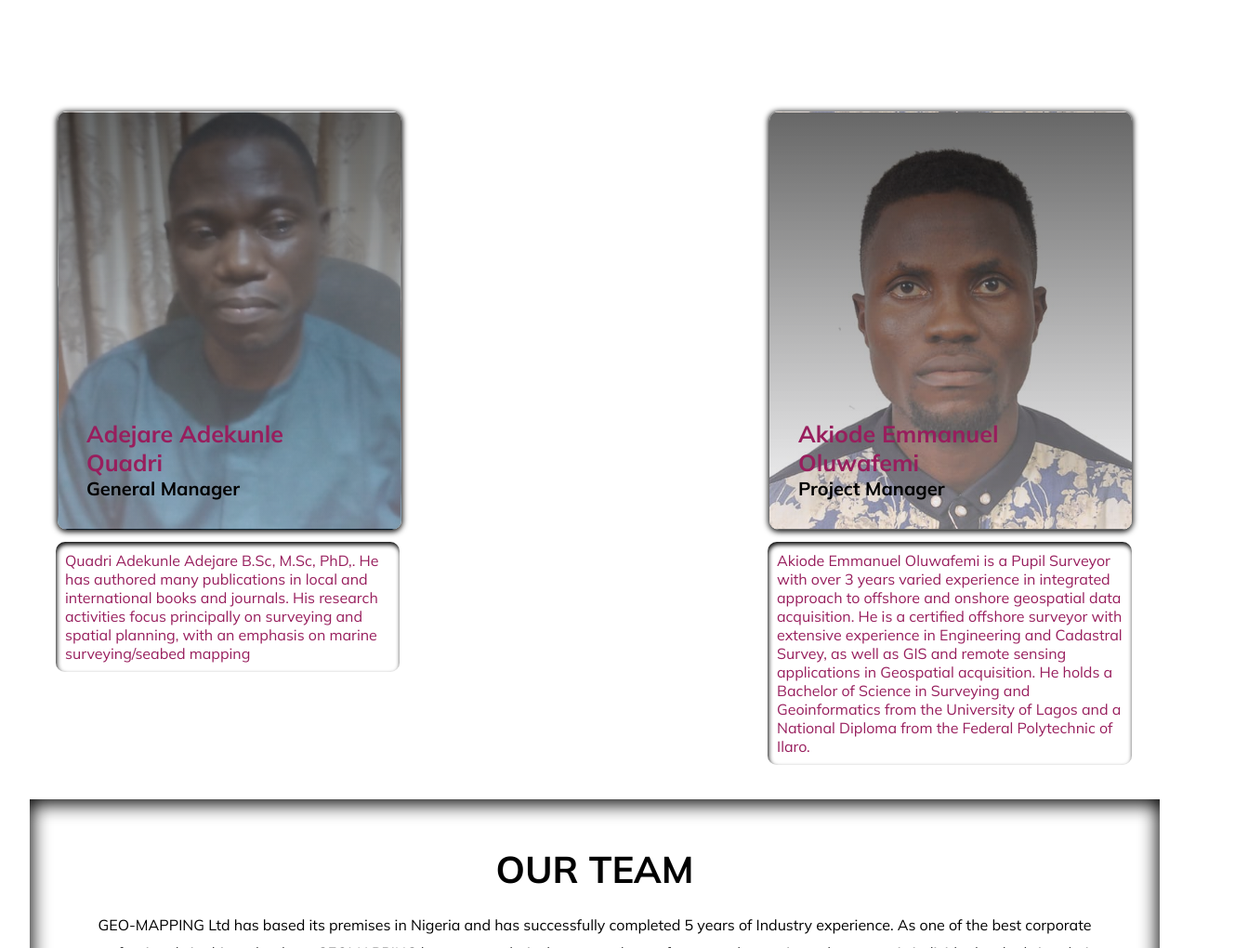
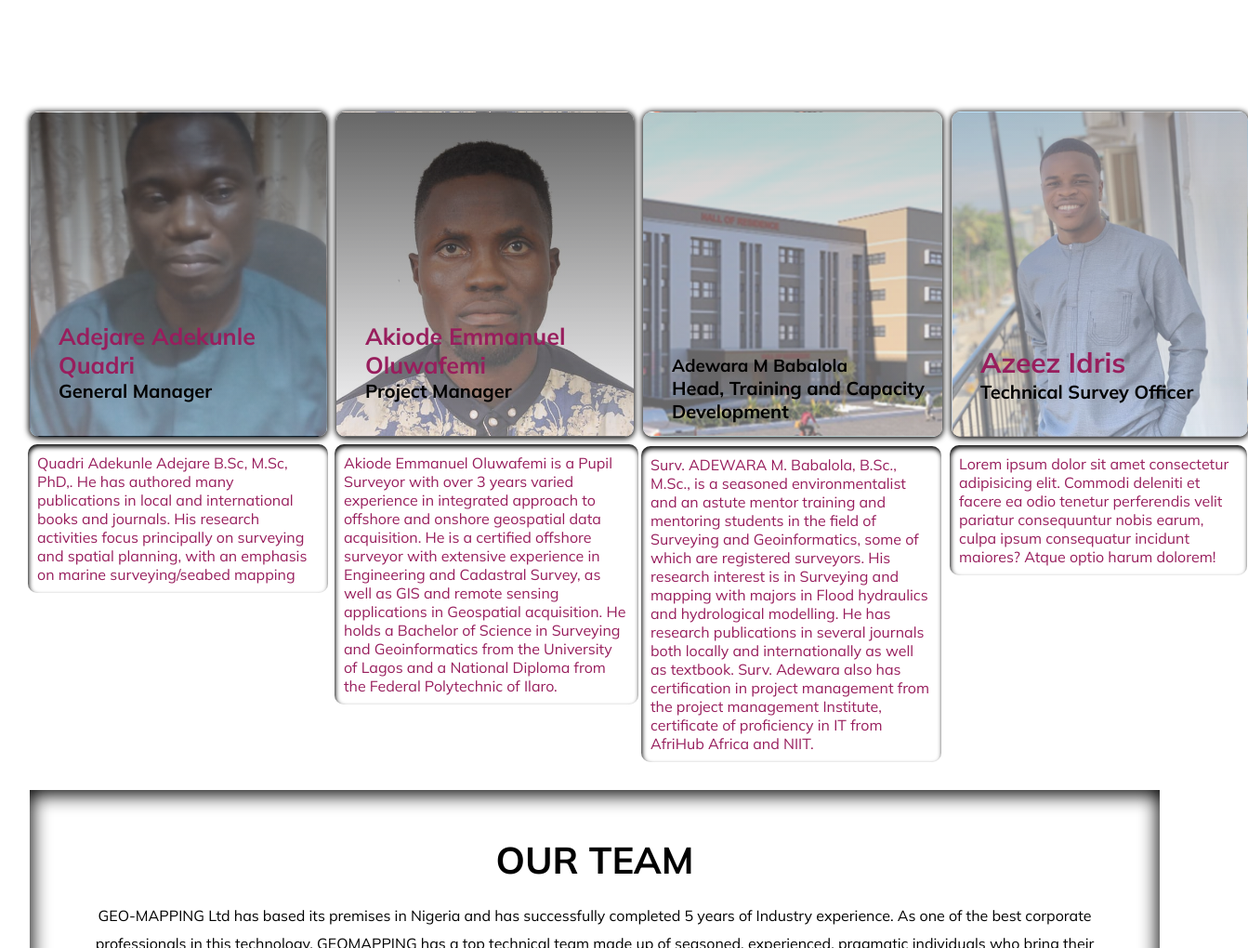
Before and after one commit to JuliusKilanko/geoweb, a plain HTML site: page index.html in a window 1280 px wide. Shown: the part 6340-7360 px from the top of the page at 93% size, 1343 px wide, since content can reach past the window. Drawn offline with Linux system fonts and the light colour scheme.

Commit message:
New Update

```diff
--- a/index.html
+++ b/index.html
@@ -174,22 +174,40 @@
             <h3>OUR TEAM MEMBERS</h3>
         </div>
         <div class="the-images-section">
-            <div class="first-image">
+            <div class="first-image"></div>
                 <div class="contents">
                     <h3>Azeez Saleem Adewale</h3>
                     <h4>Principal Partner</h4>
-                    <p>AZEEZ, Saleem Adewale is the CEO of Geo-Mapping Consults Ltd.  He is also   Principal Partner.
-                        He is a regustered Surveyor with over 2 decades of varied field  experience in geospatial data acquisition, Remote Sensing, Surveying and  integrated construction projects
-                        He has worked at the capacity  of Managing partner  and field consultant in a number of successful projects with extensive experience in Engineering and Cadastral Survey, as well as GIS.
-                        He holds a M.Sc in Surveying and Geoinformatics , B.SC  in Surveying and Geoinformatics from the the Bells University Technology and  Higher National Diploma(HND) with Distinction grade  from the Federal Polytechnic of Ilaro.
-                        He is a reputable corporate member of  NIGERIAN INSTITUTION OF SURVEYORS and  ASSOCIATION OF PRIVATE PRACTISING SURVEYORS NIGERIA</p>
+                <p>AZEEZ, Saleem Adewale is the CEO of Geo-Mapping Consults Ltd.  He is also   Principal Partner.
+                    He is a regustered Surveyor with over 2 decades of varied field  experience in geospatial data acquisition, Remote Sensing, Surveying and  integrated construction projects
+                    He has worked at the capacity  of Managing partner  and field consultant in a number of successful projects with extensive experience in Engineering and Cadastral Survey, as well as GIS.
+                    He holds a M.Sc in Surveying and Geoinformatics , B.SC  in Surveying and Geoinformatics from the the Bells University Technology and  Higher National Diploma(HND) with Distinction grade  from the Federal Polytechnic of Ilaro.
+                    He is a reputable corporate member of  NIGERIAN INSTITUTION OF SURVEYORS and  ASSOCIATION OF PRIVATE PRACTISING SURVEYORS NIGERIA</p>
+            </div>
+        </div>
+        <div class="the_image_section_last">
+            <div class="first-image1">
+                <div class="contents">
+                    <h3>Adejare Adekunle  Quadri</h3>
+                    <h4>General Manager</h4>
+                    <p>Quadri Adekunle Adejare B.Sc, M.Sc, PhD,.  He has authored many publications in local and international books and journals. His research activities focus principally on
+                         surveying and spatial planning, with an emphasis on marine surveying/seabed mapping</p>
                 </div>
             </div>
             <div class="first-image2">
                 <div class="contents">
+                    <h3>Akiode Emmanuel Oluwafemi</h3>
+                    <h4>Project Manager</h4>
+                    <p>Akiode Emmanuel Oluwafemi is a Pupil Surveyor with over 3 years varied experience in integrated approach to offshore and onshore geospatial data acquisition.
+                        He is a certified offshore surveyor with extensive experience in Engineering and Cadastral Survey, as well as GIS and remote sensing applications in Geospatial acquisition. He holds a Bachelor of Science in Surveying and Geoinformatics from the University of Lagos and a National Diploma from the Federal Polytechnic of Ilaro.</p>
+                </div>
+            </div>
+            <div class="first-image4">
+                <div class="contents">
                     <h3>Adewara M Babalola</h3>
-                    <h4>Managing Partner</h4>
-                    <p>Lorem ipsum dolor sit amet consectetur adipisicing elit. Corporis repellendus quibusdam amet obcaecati, ad error? Qui hic facere cum id inventore iste error libero nam. Illum facere quia vel exercitationem.harum dolorem!</p>
+                    <h4>Head, Training and Capacity Development</h4>
+                    <p>Surv. ADEWARA M. Babalola, B.Sc., M.Sc., is a seasoned environmentalist and an astute mentor training and mentoring students in the field of Surveying and Geoinformatics, some of which are registered
+                        surveyors. His research interest is in Surveying and mapping with majors in Flood hydraulics and hydrological modelling. He has research publications in several journals both locally and internationally as well as textbook. Surv. Adewara also has certification in project management from the project management Institute, certificate of proficiency in IT from AfriHub Africa and NIIT.</p>
                 </div>
             </div>
             <div class="first-image3">
@@ -198,23 +216,6 @@
                 <h3>Azeez Idris </h3>
                 <h4>Technical Survey Officer</h4>
                 <p>Lorem ipsum dolor sit amet consectetur adipisicing elit. Commodi deleniti et facere ea odio tenetur perferendis velit pariatur consequuntur nobis earum, culpa ipsum consequatur incidunt maiores? Atque optio harum dolorem!</p>
-                </div>
-            </div>
-        </div>
-        <div class="the_image_section_last">
-            <div class="first-image1">
-                <div class="contents">
-                    <h3>Adejare Adekunle  Quadri</h3>
-                    <h4>General Manager</h4>
-                    <p>Quadri Adekunle Adejare B.Sc, M.Sc, PhD,.  He has authored many publications in local and international books and journals. His research activities focus principally on surveying and spatial planning, with an emphasis on marine surveying/seabed mapping</p>
-                </div>
-            </div>
-            <div class="first-image2">
-                <div class="contents">
-                    <h3>Akiode Emmanuel Oluwafemi</h3>
-                    <h4>Project Manager</h4>
-                    <p>Akiode Emmanuel Oluwafemi is a Pupil Surveyor with over 3 years varied experience in integrated approach to offshore and onshore geospatial data acquisition.
-                        He is a certified offshore surveyor with extensive experience in Engineering and Cadastral Survey, as well as GIS and remote sensing applications in Geospatial acquisition. He holds a Bachelor of Science in Surveying and Geoinformatics from the University of Lagos and a National Diploma from the Federal Polytechnic of Ilaro.</p>
                 </div>
             </div>
         </div>
--- a/style.css
+++ b/style.css
@@ -497,33 +497,30 @@ header .container .mybtns a:nth-child(2):hover {
 }
 #teams .the-images-section {
   display: flex;
-  align-items: center;
+  align-items: left;
   width: 100%;
   height: 100vh;
-  justify-content: space-between;
+  justify-content: space-around;
   flex-direction: column;
   flex-wrap: wrap;
   margin-top: 10px;
-  gap: 20px;
   margin: 0 auto;
   margin-bottom: 270px;
+  position: relative;
 }
-#teams .the-images-section .first-image .contents p{
+#teams .the-images-section .contents p{
   color: #981E5D;
-  margin-top: 30px;
-  margin-bottom: 50px;
-  max-width: 109%;
+  width: 600px;
   background-color: transparent;
-  padding: 10px 10px;
+  padding: 30px 20px;
   margin: auto;
-  margin-left: -33px;
-  margin-top: 52px;
   box-shadow:inset 1px 3px 5px black;
   border-radius: 10px;
+
 }
 #teams .the-images-section .first-image {
-  width: 390px;
-  height: 450px;
+  width: 430px;
+  height: 480px;
   border: solid 1px transparent;
   box-shadow: 0px 1px 6px 1px black;
   border-radius: 10px;
@@ -533,65 +530,68 @@ header .container .mybtns a:nth-child(2):hover {
   background-size: contain;
   background-repeat: no-repeat;
 }
-#teams .the-images-section .first-image .contents {
-  width: 390px;
-  height: 370px;
-  background-color: transparent;
-  position: absolute;
-  top: 0;
-  left: 0;
+#teams .the-images-section .contents {
+  width: fit-content;
+  height: fit-content;
   border-radius: 10px;
   -webkit-backdrop-filter: 200px;
           backdrop-filter: 200px;
-  padding-top: 350px;
   padding-left: 30px;
 }
-#teams .the-images-section .first-image .contents h3 {
+#teams .the-images-section .contents h3 {
   font-size: 25px;
   color: #981E5D;
 }
-#teams .the-images-section .first-image .contents h4 {
+#teams .the-images-section .contents h4 {
   font-size: 20px;
+  margin-bottom: 30px;
 }
 #teams .the-images-section .first-image img {
   width: 360px;
   height: 440px;
   background: linear-gradient(rbga(0, 0, 0, 0.5));
 }
-#teams .the-images-section .first-image2 {
-  width: 390px;
-  height: 450px;
+#teams .the_image_section_last .first-image4 {
+  width: 3200px;
+  height: 350px;
   border: solid 1px transparent;
   box-shadow: 0px 1px 6px 1px black;
   border-radius: 10px;
   position: relative;
-  background: linear-gradient(rgba(172, 165, 165, 0.596), rgba(244, 244, 247, 0.425)), url(images/managingDirector.jpeg);
+  background: linear-gradient(rgba(172, 165, 165, 0.596), rgba(244, 244, 247, 0.425)), url(images/image-7.png);
   background-position: center;
   background-size: cover;
 }
-#teams .the-images-section .first-image2 .contents {
-  width: 390px;
-  height: 370px;
-  background-color: transparent;
-  position: absolute;
-  top: 0;
-  left: 0;
+#teams .the_image_section_last .first-image4 .contents {
+  width:320px;
+  height: fit-content;
   border-radius: 10px;
+  margin-top: 260px;
   -webkit-backdrop-filter: 200px;
           backdrop-filter: 200px;
-  padding-top: 350px;
   padding-left: 30px;
 }
-#teams .the-images-section .first-image2 .contents h3 {
-  font-size: 30px;
+#teams .the-images-section .first-image4 .contents h3 {
+  font-size: 90px;
   color: #981E5D;
 }
-#teams .the-images-section .first-image2 .contents h4 {
+#teams .the_image_section_last .first-image4 .contents h4 {
   font-size: 20px;
 }
-#teams .the-images-section .first-image3 {
-  width: 390px;
-  height: 450px;
+#teams .the_image_section_last .first-image4 .contents p{
+  color: #981E5D;
+  margin-top: 30px;
+  margin-bottom: 50px;
+  padding: 10px 10px;
+  margin: auto;
+  margin-left: -33px;
+  margin-top: 25px;
+  box-shadow:inset 1px 3px 5px black;
+  border-radius: 10px;
+}
+#teams .the_image_section_last .first-image3 {
+  width: 320px;
+  height: 350px;
   border: solid 1px transparent;
   box-shadow: 0px 1px 6px 1px black;
   border-radius: 10px;
@@ -600,36 +600,32 @@ header .container .mybtns a:nth-child(2):hover {
   background-position: center;
   background-size: cover;
 }
-#teams .the-images-section .first-image3 img {
-  width: 390px;
-  height: 350px;
+#teams .tthe_image_section_last .first-image3 img {
+  width: 330px;
+  height: 320px;
 }
-#teams .the-images-section .first-image3 .contents {
-  width: 100%;
-  height: 370px;
-  background-color: transparent;
-  position: absolute;
-  top: 0;
-  left: 0;
+#teams .the_image_section_last .first-image3 .contents {
+  width: fit-content;
+  height: fit-content;
   border-radius: 10px;
   -webkit-backdrop-filter: 200px;
           backdrop-filter: 200px;
-  padding-top: 350px;
   padding-left: 30px;
+  margin-top: 250px;
 }
-#teams .the-images-section .first-image3 .contents h3 {
+#teams .the_image_section_last .first-image3 .contents h3 {
   font-size: 30px;
   color: #981E5D;
 }
-#teams .the-images-section .first-image3 .contents h4 {
+#teams .the_image_section_last .first-image3 .contents h4 {
   font-size: 20px;
 }
 
-#teams .the-images-section .first-image3 .contents p{
+#teams .the_image_section_last .first-image3 .contents p{
   color: #981E5D;
   margin-top: 30px;
   margin-bottom: 50px;
-  max-width: 109%;
+  width: 320px;
   background-color: transparent;
   padding: 10px 10px;
   margin: auto;
@@ -639,30 +635,17 @@ header .container .mybtns a:nth-child(2):hover {
   border-radius: 10px;
 }
 
-#teams .the-images-section .first-image2 .contents p{
-  color: #981E5D;
-  margin-top: 30px;
-  margin-bottom: 50px;
-  max-width: 109%;
-  background-color: transparent;
-  padding: 10px 10px;
-  margin: auto;
-  margin-left: -33px;
-  margin-top: 45px;
-  box-shadow:inset 1px 3px 5px black;
-  border-radius: 10px;
-}
 /* the last image section */
 .the_image_section_last{
   display: flex;
   justify-content: space-between;
   align-items: center;
-  margin-bottom: 290px;
-  padding: 0 30px;
+  margin-bottom: 380px;
+  gap: 10px;
 }
 .the_image_section_last .first-image1 {
-    width: 370px;
-    height: 450px;
+  width: 320px;
+  height: 350px;
     border: solid 1px transparent;
     box-shadow: 0px 1px 6px 1px black;
     border-radius: 10px;
@@ -673,23 +656,18 @@ header .container .mybtns a:nth-child(2):hover {
     flex-direction: column;
   }
   #teams .the_image_section_last .first-image1 .contents {
-    width: 400px;
-    height: 370px;
-    background-color: transparent;
-    position: absolute;
-    top: 0;
-    left: 0;
+    width: 320px;
+    height: fit-content;
     border-radius: 10px;
     -webkit-backdrop-filter: 200px;
             backdrop-filter: 200px;
-    padding-top: 330px;
+    margin-top: 225px;
     padding-left: 30px;
   }
   #teams .the_image_section_last .first-image1 .contents p{
     color: #981E5D;
     margin-top: 30px;
     margin-bottom: 50px;
-    width: 100%;
     background-color: transparent;
     padding: 10px 10px;
     margin: auto;
@@ -713,8 +691,8 @@ header .container .mybtns a:nth-child(2):hover {
   }
 /* Image Four Contents Section */
 #teams .the_image_section_last .first-image2 {
-  width: 390px;
-  height: 450px;
+  width: 320px;
+  height: 350px;
   border: solid 1px transparent;
   box-shadow: 0px 1px 6px 1px black;
   border-radius: 10px;
@@ -725,16 +703,12 @@ header .container .mybtns a:nth-child(2):hover {
   flex-direction: column;
 }
 #teams .the_image_section_last .first-image2 .contents {
-  width: 390px;
-  height: 370px;
-  background-color: transparent;
-  position: absolute;
-  top: 0;
-  left: 0;
+  width: fit-content;
+  height: fit-content;
   border-radius: 10px;
   -webkit-backdrop-filter: 200px;
           backdrop-filter: 200px;
-  padding-top: 330px;
+  margin-top: 225px;
   padding-left: 30px;
 }
 #teams .the_image_section_last .first-image2 .contents p{
```
